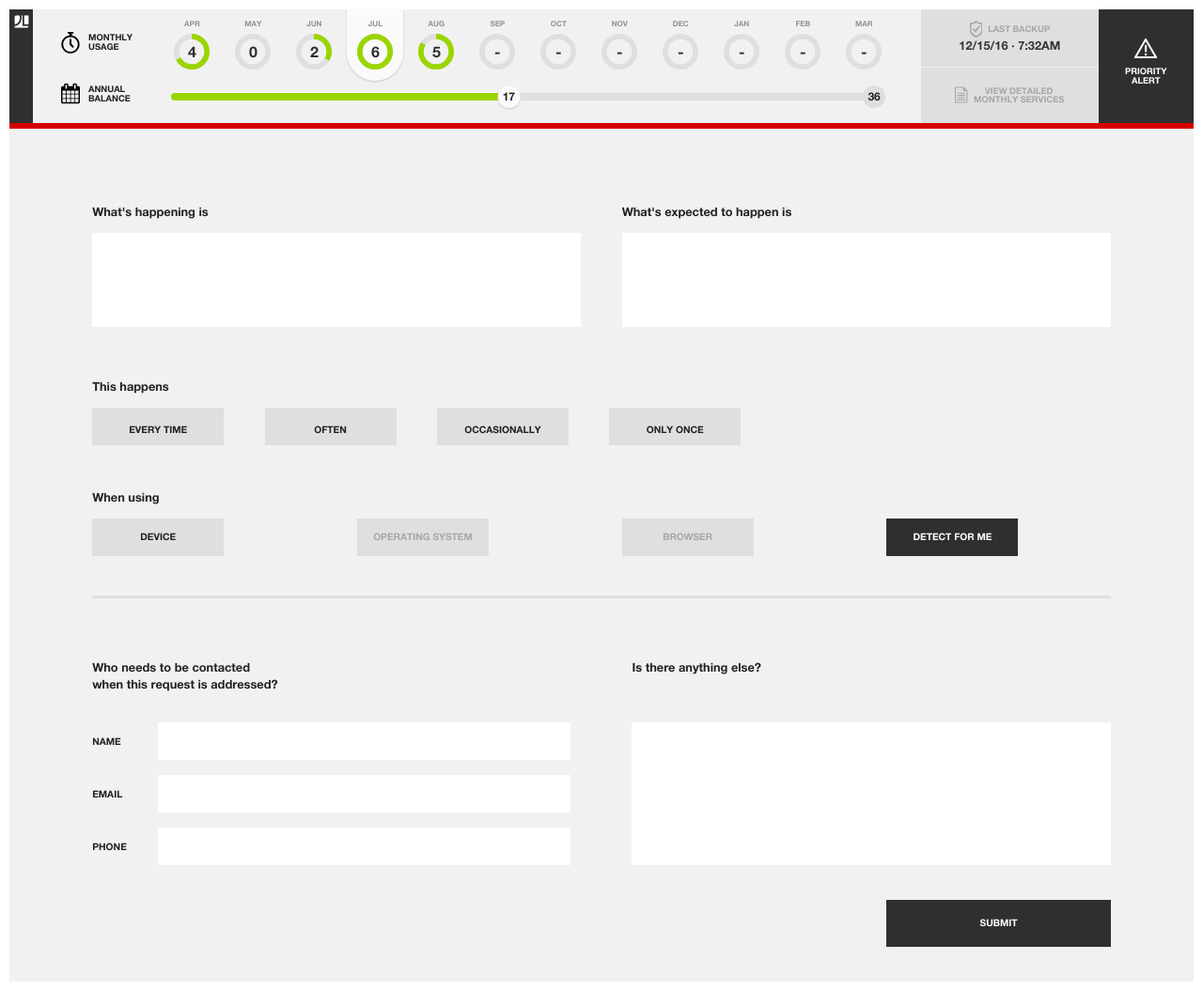
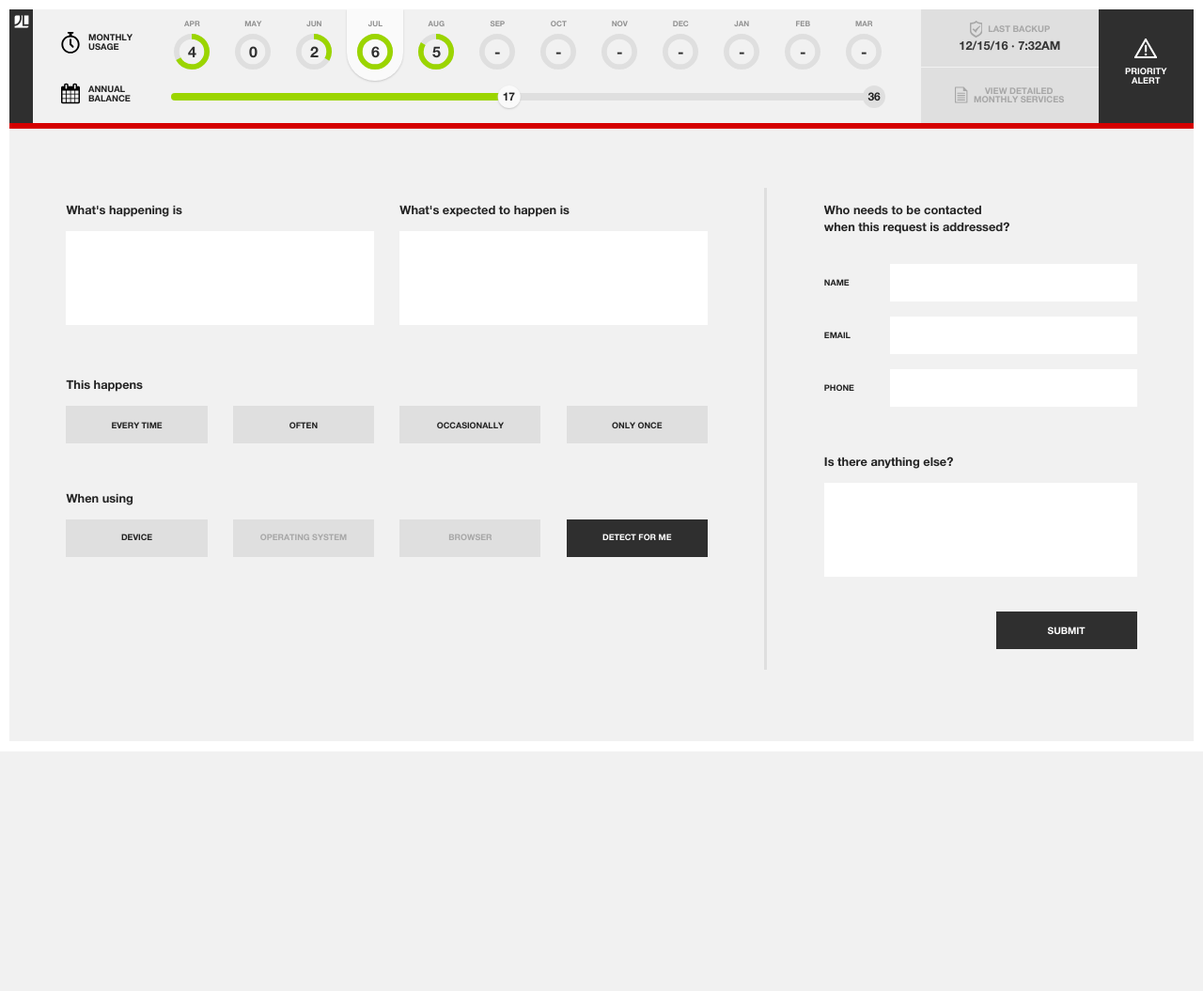
Before and after one commit to drstonebraker/dash-clone-heroku, a PHP site: page / in a window 1280 px wide. Shown: the whole page at 94% size. After the commit the page ends 800 px from the top, so only its background shows below. Run offline with PHP 8.4, Linux system fonts and the light colour scheme; some libraries are stand-ins or nearby versions.

Commit message:
finish styling form (desktop)

```diff
--- a/css/main.css
+++ b/css/main.css
@@ -1,3 +1,6 @@
+
+
+
 /*
 This document uses BEM naming conventions, learn more at: https://en.bem.info/
 
@@ -1010,7 +1013,7 @@ background: #404040
   }
 
   .dl-link {
-   margin-bottom: 0px;
+    margin-bottom: 0px;
   }
 
   .progress-label {
@@ -1260,10 +1263,12 @@ background: #404040
     width: 35%;
   }
 
+
   .alert-glyph {
     display:block;
     margin: 0 auto;
   }
+
 
   .alert-text {
     display:block;
@@ -1297,6 +1302,7 @@ background: #404040
     top: -15px;
   }
 
+/*
   .bug-info__button {
     height: 40px;
     width: 140px;
@@ -1305,8 +1311,102 @@ background: #404040
   .bug-info__button-label {
     padding-top: 16px;
   }
+  */
 
+  .alert-form {
+    padding-bottom: 76px;
+  }
 
+  .bug-info {
+    display: inline-block;
+    width: 64%;
+    padding: 0 4.8%;
+    box-sizing: border-box;
+    border-bottom: none;
+    border-right: solid 3px #dfdfdf;
+    margin-top: 28px;
+    vertical-align: top;
+  }
+
+  .bug-info__label {
+    padding-top: 15px;
+  }
+
+  .bug-info__label--this-happens, .bug-info__label--when-using {
+    padding-top: 50px;
+  }
+
+  .bug-info__textarea {
+    margin-bottom: 0px;
+  }
+
+  .bug-info__button {
+    height: 40px;
+    font-size: .7em;
+    margin-bottom: 0px;
+  }
+
+  .bug-info__button-label {
+    padding-top: 15px;
+  }
+
+  .select-group {
+    margin-bottom: 0px;
+  }
+
+  .bug-info__environment {
+    padding-bottom: 120px;
+  }
+
+  .personal-info {
+    display:inline-block;
+    width:36%;
+    height: 100%;
+    padding: 0 4.8%;
+    box-sizing: border-box;
+    vertical-align: top;
+    margin-top: 28px;
+  }
+
+  .personal-info__label {
+    padding-top: 15px;
+    margin-bottom: 30px;
+  }
+
+  .personal-info__label--anything-else {
+    padding-top: 50px;
+    margin-bottom: 13px;
+  }
+
+  .contact {
+    display: block;
+    width: 100%;
+
+  }
+
+  .contact__label {
+    font-size: .7em;
+  }
+
+  .contact__input--name {
+    margin-top: 0px;
+  }
+
+  .input--anything-else {
+    height: 100px;
+    margin-top: 0px;
+  }
+
+  .final-input {
+    display: block;
+    width: 100%;
+    margin: 0px;
+  }
+
+  .form__submit {
+    width: 45.1%;
+    height: 40px;
+  }
 
 
 
--- a/index.html
+++ b/index.html
@@ -360,19 +360,19 @@
 
             </fieldset>
 
-          </fieldset><!--end .bug-info-->
+          </fieldset><!--end .bug-info
 
 
 
 
-          <fieldset class="personal-info">
+          --><fieldset class="personal-info">
 
             <fieldset class="contact">
 
               <legend class="personal-info__label">Who needs to be contacted<br> when this request is addressed?</legend>
 
               <label for="input--name" class="contact__label">NAME</label
-              ><input autocomplete="name" type="text" class="contact__input" id="input--name" required>
+              ><input autocomplete="name" type="text" class="contact__input contact__input--name" id="input--name" required>
 
               <label for="input--email"  class="contact__label">EMAIL</label
               ><input autocomplete="email" type="email" class="contact__input" id="input--email" required>
@@ -383,7 +383,7 @@
             </fieldset><!--
 
             --><div class="final-input">
-              <label for="input--anything-else" class="personal-info__label">Is there anything else?</label>
+              <label for="input--anything-else" class="personal-info__label personal-info__label--anything-else">Is there anything else?</label>
               <textarea name="anything-else" id="input--anything-else" class="input--anything-else" required></textarea>
             </div>
 
```
